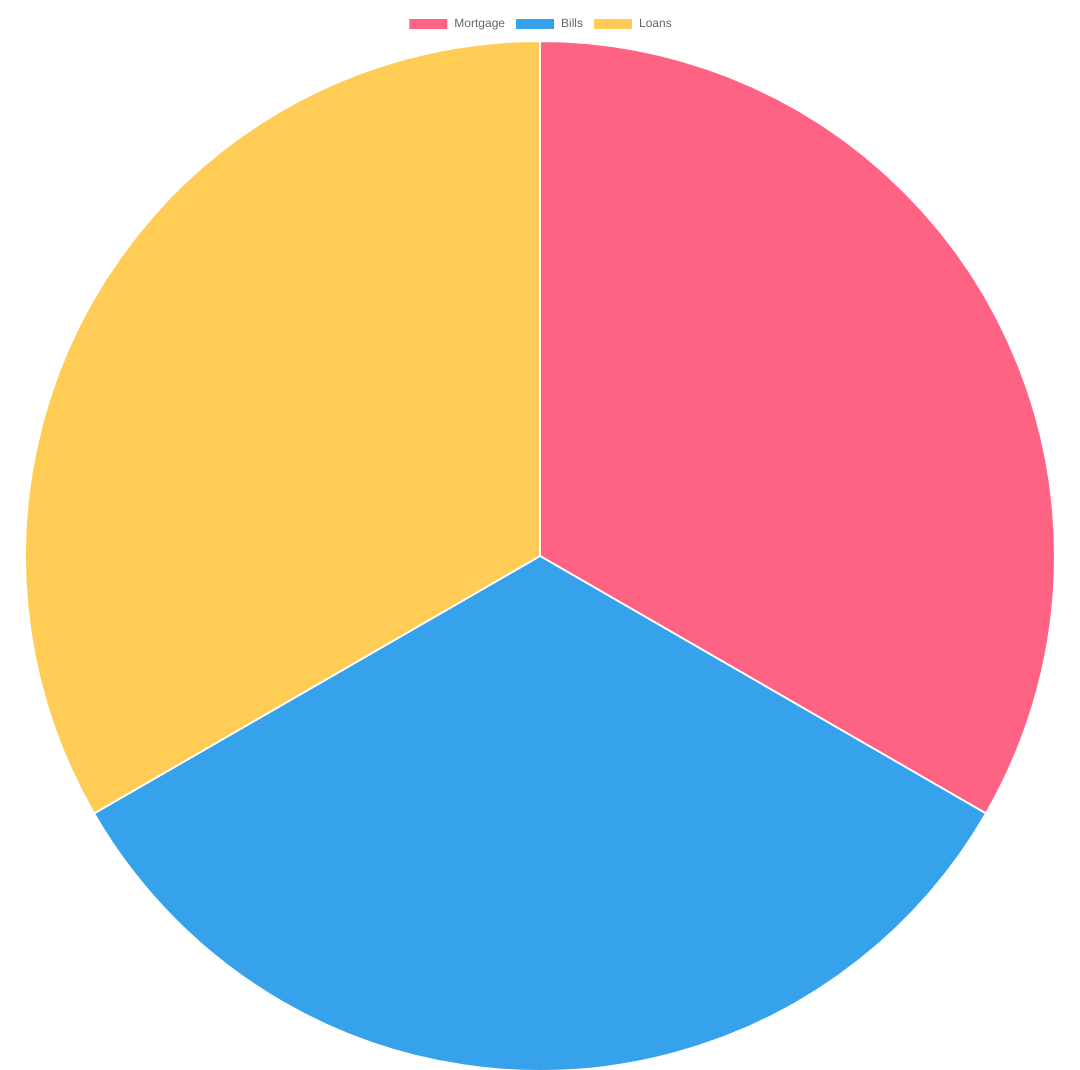
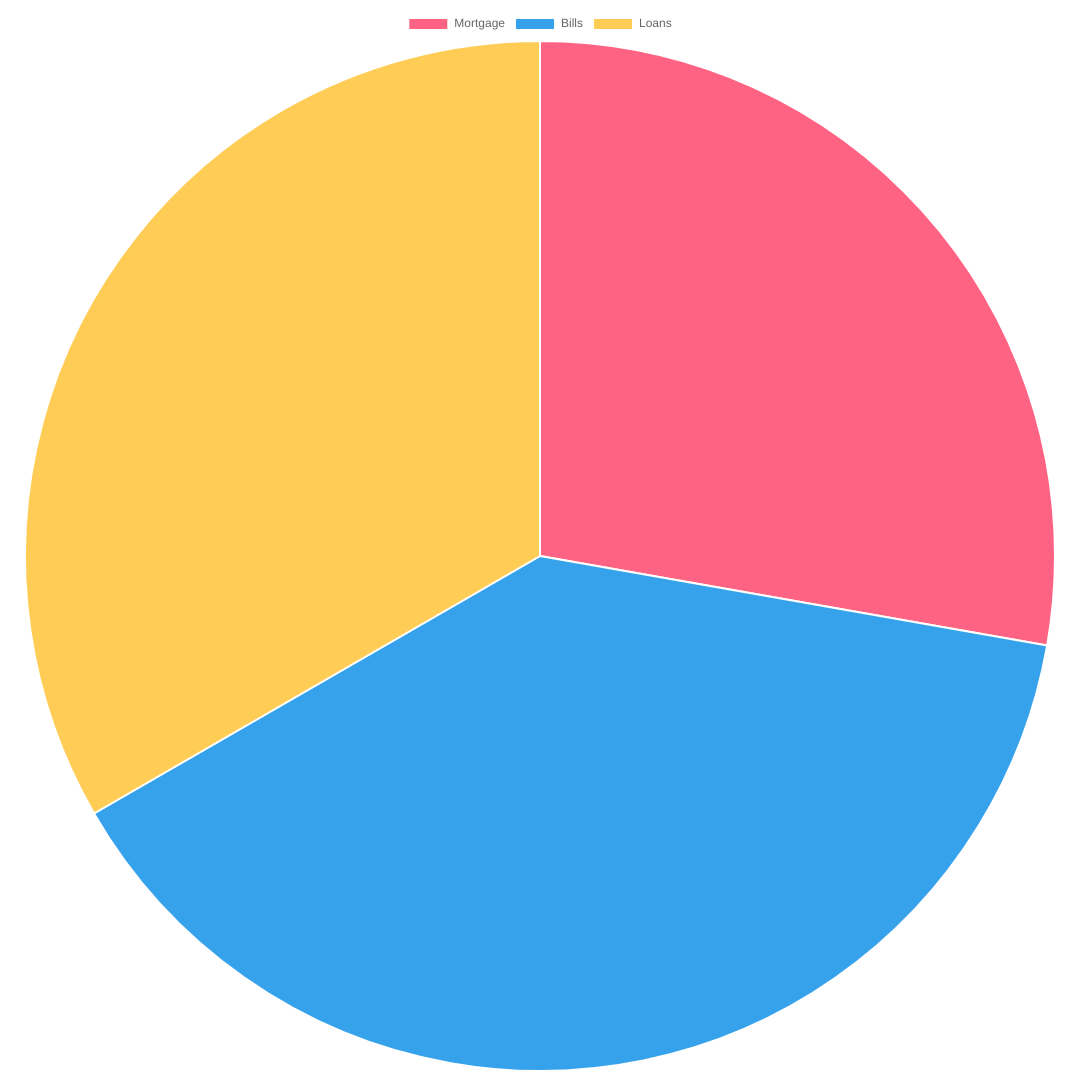
Before and after one commit to JonasWalker/Moneyzz, an Electron app: page doughnutPie.html in a window 1080 px wide. Drawn offline with nearby package versions, Linux system fonts and the light colour scheme.

Commit message:
opened up in gitpod for testing

```diff
--- a/doughnutPie.html
+++ b/doughnutPie.html
@@ -20,7 +20,7 @@
         datasets: [
           {
             label: 'My Fiances',
-            data: [120, 120, 120],
+            data: [100, 140, 120],
             backgroundColor: [
               'rgb(255, 99, 132)',
               'rgb(54, 162, 235)',
```
